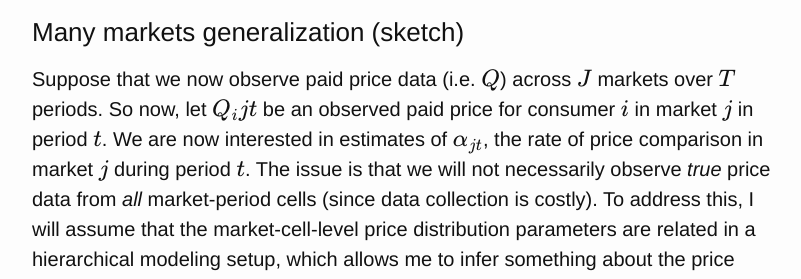
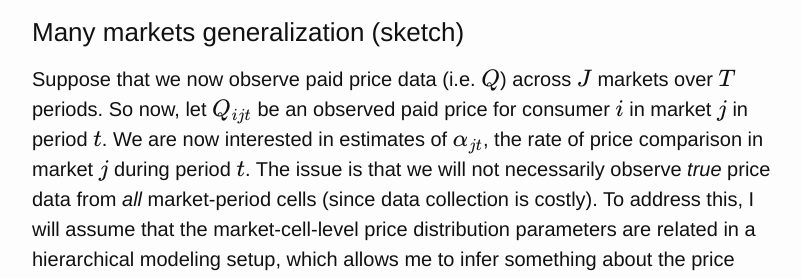
Before and after one commit to Fossj117/fossj117.github.io, a Jekyll site: the page built from _posts/2024-04-02-stan-notes.md, in a window 1280 px wide and 900 px high, scrolled down 8978 px. Shown: the part 271-550 px from the top of the window, without its empty margins (238-1039 px from the left). Built offline with Jekyll 4.4.1, drawn with Linux system fonts in a browser that asks for light colours; formulas are drawn with MathJax 3; a script that is not in the unit is left out.

Commit message:
fix typo

```diff
--- a/_posts/2024-04-02-stan-notes.md
+++ b/_posts/2024-04-02-stan-notes.md
@@ -383,4 +383,4 @@ What I am eventually interested in understanding is how price comparison rates v
 
 ## Many markets generalization (sketch)
 
-Suppose that we now observe paid price data (i.e. $Q$) across $J$ markets over $T$ periods. So now, let $Q_ijt$ be an observed paid price for consumer $i$ in market $j$ in period $t$. We are now interested in estimates of $\alpha_{jt}$, the rate of price comparison in market $j$ during period $t$. The issue is that we will not necessarily observe *true* price data from *all* market-period cells (since data collection is costly). To address this, I will assume that the market-cell-level price distribution parameters are related in a hierarchical modeling setup, which allows me to infer something about the price distribution parameters of even unobserved market-period cells, and estimate $\alpha$ for these cases while accounting for this added uncertainty. If I then collect other information about the markets, I can examine how the $\alpha_{jt}$ estimates vary across market characteristics.
+Suppose that we now observe paid price data (i.e. $Q$) across $J$ markets over $T$ periods. So now, let $Q_{ijt}$ be an observed paid price for consumer $i$ in market $j$ in period $t$. We are now interested in estimates of $\alpha_{jt}$, the rate of price comparison in market $j$ during period $t$. The issue is that we will not necessarily observe *true* price data from *all* market-period cells (since data collection is costly). To address this, I will assume that the market-cell-level price distribution parameters are related in a hierarchical modeling setup, which allows me to infer something about the price distribution parameters of even unobserved market-period cells, and estimate $\alpha$ for these cases while accounting for this added uncertainty. If I then collect other information about the markets, I can examine how the $\alpha_{jt}$ estimates vary across market characteristics.
```
